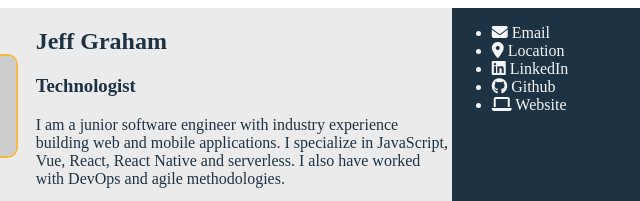
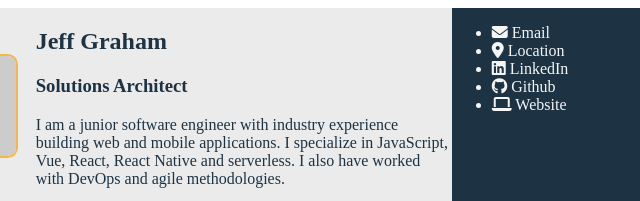
Before and after one commit to jefferygraham/resume, a plain HTML site: page index.html in a window 1280 px wide. Shown: the top 201 px of the page, 327-967 px from the left. Drawn offline with Linux system fonts and the light colour scheme; placeholder pictures from the web are drawn by us.

Commit message:
change title

```diff
--- a/index.html
+++ b/index.html
@@ -17,7 +17,7 @@
       </section>
       <section class="profile">
           <h2>Jeff Graham</h2>
-          <h3>Technologist</h3>
+          <h3>Solutions Architect</h3>
           <p>
             I am a junior software engineer with industry experience building
             web and mobile applications. I specialize in JavaScript, Vue, React,
```
